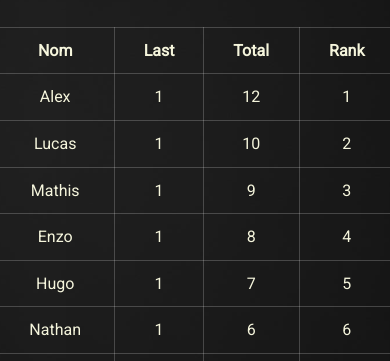
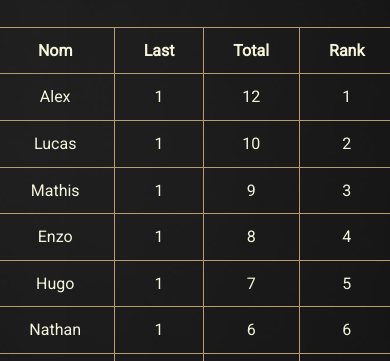
Before and after one commit to am9196167master/clubpokerllg, a plain HTML site: page ranking.html in a window 390 px wide. Shown: the part 483-844 px from the top of the page. Drawn offline with nearby package versions, Linux system fonts and the light colour scheme.

Commit message:
Update table border color and add media query
Changed table border color and added media query for background color.

```diff
--- a/ranking.html
+++ b/ranking.html
@@ -25,12 +25,15 @@
 
         th, td {
             padding: 10px 14px;
-            border: 1px solid rgba(255,255,255,0.2);
+            border: 1px solid var(--or-vieilli);
             white-space: nowrap;
         }
 
         thead th {
             font-weight: bold;
+        }
+        @media (max-width: 1000px) {
+            background-color: black;
         }
     </style>
 </head>
```
